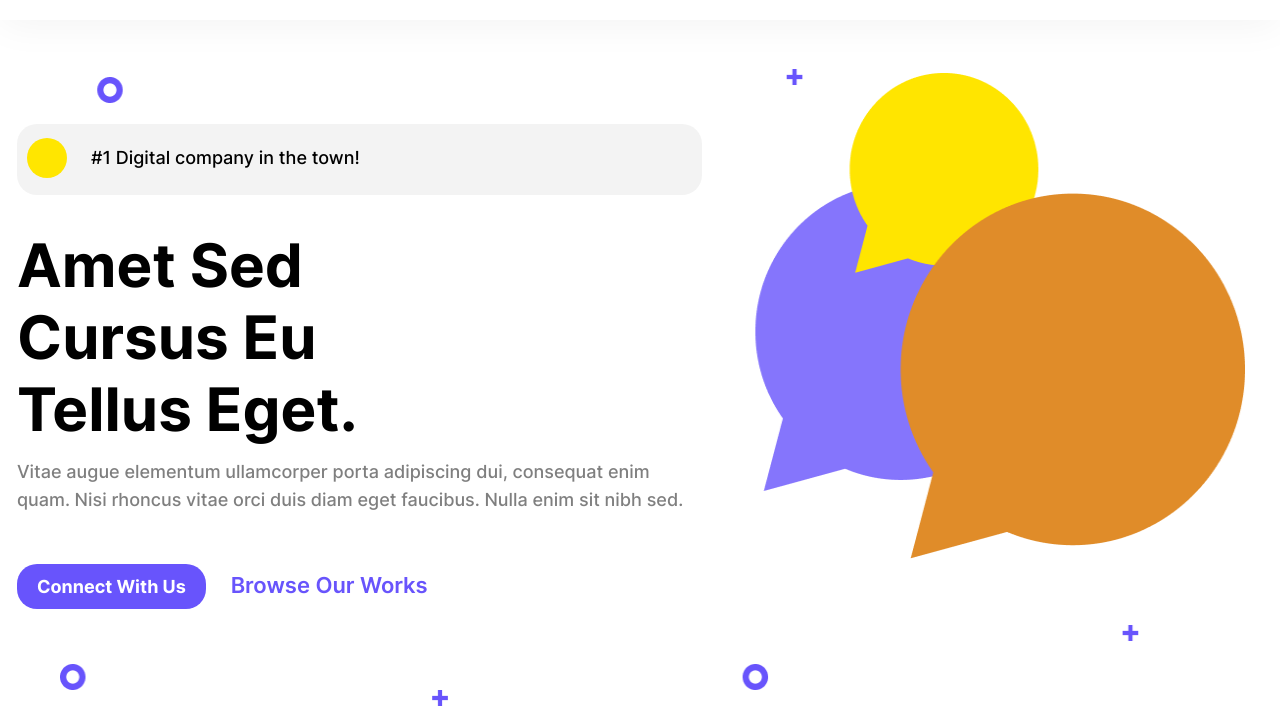
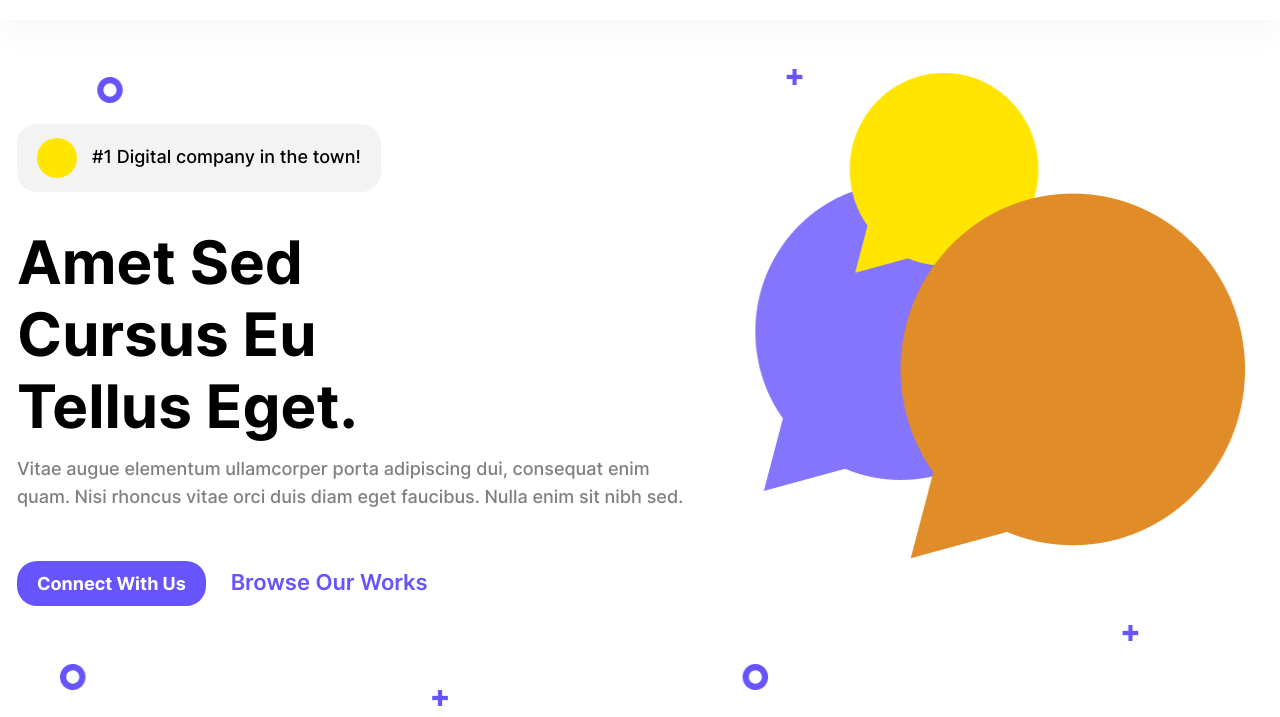
Before and after one commit to Dusan1234-code/Digital-Studio, a website: page index.html in a window 1280 px wide. Shown: the part 83-800 px from the top of the page. Drawn offline with nearby package versions, Linux system fonts and the light colour scheme; files that its build step writes are made by us from their sources; files whose address does not match are found by name.

Commit message:
vertical align fixed

```diff
--- a/src/scss/layout/_main.scss
+++ b/src/scss/layout/_main.scss
@@ -26,28 +26,27 @@
 }
 
 // FIX
-.main__rating{
-    display: flex;
-    align-items: center;
-    gap: 24px;
+.main__rating {
     margin-bottom: 34px;
     background-color: $myMainRatingColor;
     border-radius: $radius;
-    width: 100%;
-    padding: 14px 12px 17px 10px;
+    padding: 14px 20px;
+    display: inline-block;
     color: $myBlack2;
-    @include mobile{
+    @include mobile {
         gap: 10px;
         font-size: 14px;
         line-height: 22px;
     }
-    &::before{
+    &::before {
         content: "";
         display: inline-block;
         width: 40px;
+        vertical-align: middle;
         height: 40px;
+        border-radius: 50%;
+        margin-right: 15px;
         background-color: $myYellowBrigth;
-        border-radius: 50%;
     }
 }
 
```
Also changed, not shown: dist/css/style.css.
